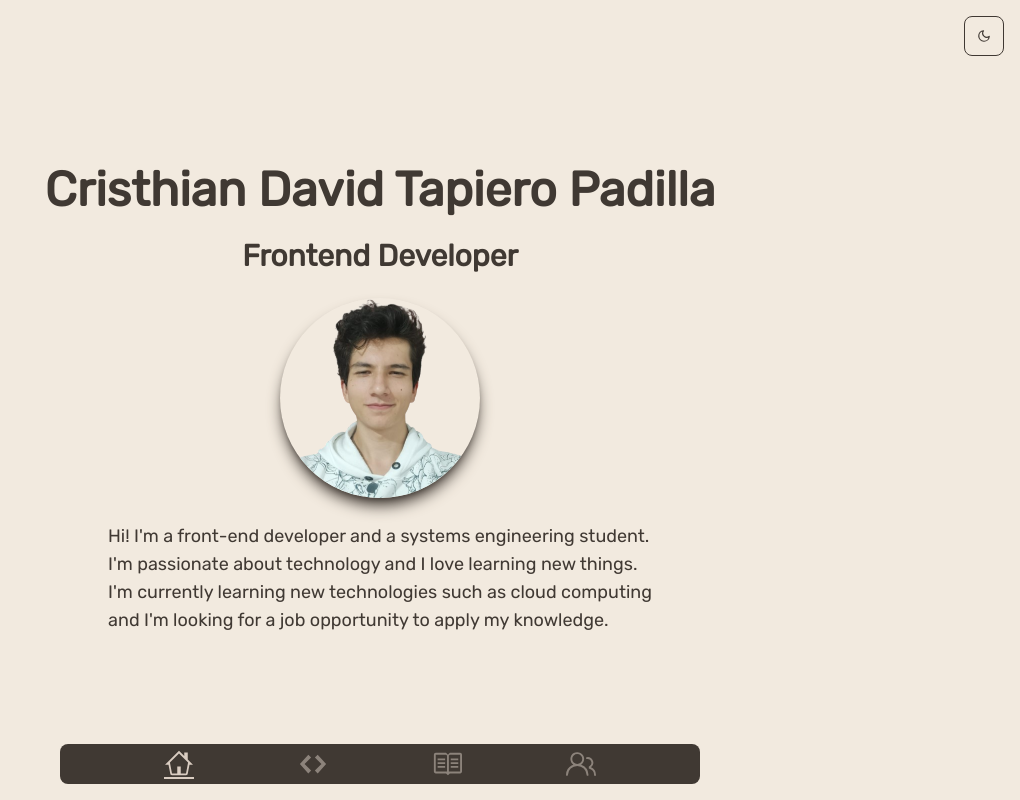
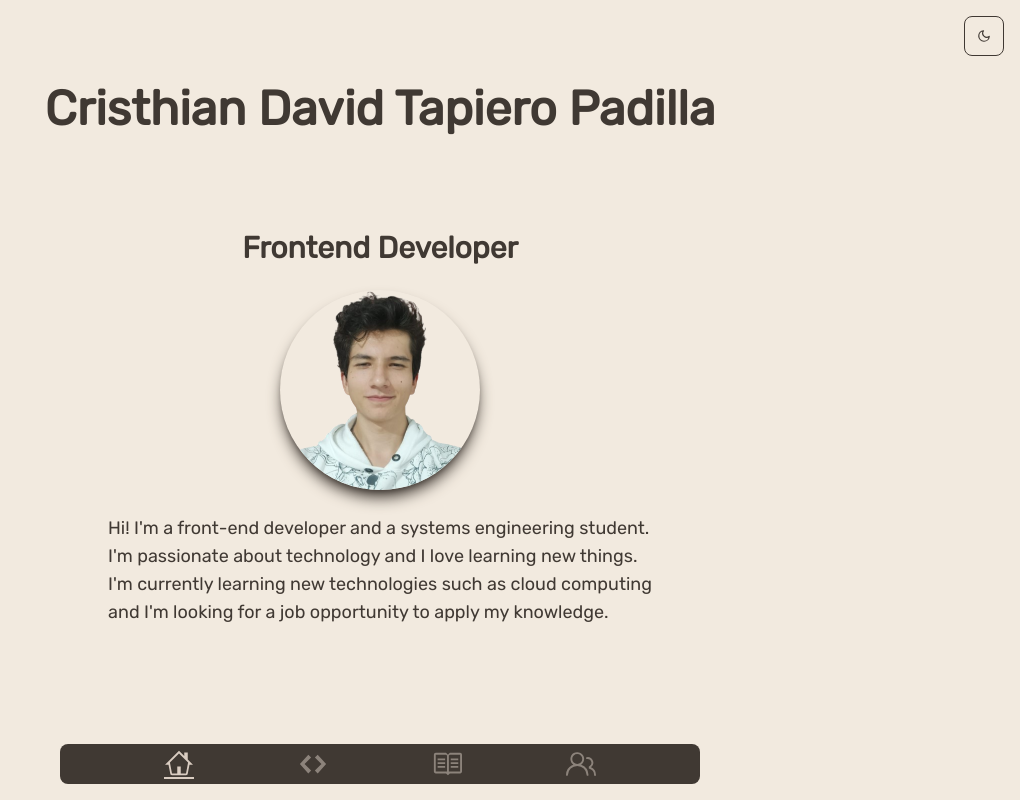
Before and after one commit to CristhianTapiero/portfolio, a Next.js app: page / in a window 1280 px wide. Shown: the whole page, without its empty margins (260-1280 px from the left). Built offline with nearby package versions, Linux system fonts and the light colour scheme.

Commit message:
Adding animations, new features to the menu and the contact page. New dependency Framer Motion

```diff
--- a/package.json
+++ b/package.json
@@ -9,6 +9,7 @@
     "lint": "next lint"
   },
   "dependencies": {
+    "framer-motion": "^10.17.0",
     "next": "14.0.3",
     "react": "^18",
     "react-dom": "^18",
--- a/src/app/contact/page.tsx
+++ b/src/app/contact/page.tsx
@@ -1,8 +1,36 @@
+'use client'
+import {motion, AnimatePresence} from "framer-motion"
+import { ContactCard } from "@/components/contact_card"
+import { FaGithub, FaInstagram, FaWhatsapp } from "react-icons/fa"
+import { FaXTwitter } from "react-icons/fa6";
+import { MdOutlineEmail } from "react-icons/md";
 const Contact = () =>{
+    const container = {
+        hidden: { opacity: 0, scale: 0, y: -1 },
+        visible: {
+            y: 0,
+            opacity: 1,
+            scale: 1,
+            transition: {
+                delayChildren: .3,
+                staggerChildren: .2
+            }
+        }
+    }
     return(
-        <div className="flex flex-col justify-center items-center gap-5 w-full h-[calc(100%-7rem)] relative top-[3.5rem]">
-            <h1 className="text-5xl font-semibold">Contact me</h1>
-        </div>
+        <AnimatePresence>
+            <motion.div variants={container} initial="hidden" animate="visible" className="flex flex-col justify-center items-center gap-5 w-full h-[calc(100%-7rem)] relative top-[3.5rem]">
+                <h1 className="text-5xl font-semibold">Contact me</h1>
+                <div className="grid grid-cols-2 grid-flow-row gap-x-10 gap-y-6 max-sm:grid-cols-1 p-16 border-2 border-brand-500 rounded-xl dark:border-brand-300">
+                    <ContactCard icon={<FaInstagram className="text-3xl" />} name="@tapieropadilla" url="https://www.instagram.com/tapieropadilla/"/>
+                    <ContactCard icon={<FaXTwitter className="text-3xl" />} name="@tapiero_padilla" url="https://twitter.com/tapiero_padilla"/>
+                    <ContactCard icon={<FaWhatsapp className="text-3xl" />} name="+57 3153884361" url="https://api.whatsapp.com/send?phone=3153884361"/>
+                    <ContactCard icon={<FaGithub className="text-3xl" />} name="Cristhian-Tapiero" url="https://github.com/Cristhian-Tapiero"/>
+                    <ContactCard icon={<FaGithub className="text-3xl" />} name="CristhianTapiero" url="https://github.com/CristhianTapiero"/>
+                    <ContactCard icon={<MdOutlineEmail className="text-3xl"/>} name="cristapi56@gmail.com" url="https://mail.google.com/mail/?view=cm&fs=1&to=cristapi56@gmail.com"/>
+                </div>
+            </motion.div>
+        </AnimatePresence>
     )
 }
 export default Contact
--- a/src/app/page.tsx
+++ b/src/app/page.tsx
@@ -1,10 +1,31 @@
-import { Carrousel } from "@/components/carrousel"
+'use client'
+import {motion, AnimatePresence} from "framer-motion"
 import { Intro } from "@/components/intro"
 const App = () => {
+    const container = {
+        hidden: { opacity: 0, scale: 0, y: -1 },
+        visible: {
+            y: 0,
+            opacity: 1,
+            scale: 1,
+            transition: {
+                delayChildren: .3,
+                staggerChildren: .2
+            }
+        }
+    }
     return (
-        <div className="flex flex-col justify-center items-center gap-5 w-full h-[calc(100%-7rem)] relative top-[3.5rem]">
-            <Intro/>
-        </div>
+        <AnimatePresence>
+            <motion.div
+            className="flex flex-col justify-center items-center gap-2 w-full h-[calc(100%-7rem)] relative top-[3.5rem]"
+            variants={container}
+            initial="hidden"
+            animate="visible"
+            >
+                <h1 className="text-5xl font-semibold text-center">Cristhian David Tapiero Padilla</h1>
+                <Intro/>
+            </motion.div>
+        </AnimatePresence>
     )
 }
 export default App
--- a/src/app/skills/page.tsx
+++ b/src/app/skills/page.tsx
@@ -1,8 +1,30 @@
+'use client'
+import {motion, AnimatePresence} from "framer-motion"
+import { Carrousel, LeftCard, RightCard } from "@/components/carrousel"
 const Skills = () =>{
+    const container = {
+        hidden: { opacity: 0, scale: 0 },
+        visible: {
+            opacity: 1,
+            scale: 1,
+            transition: {
+                delayChildren: .3,
+                staggerChildren: .2
+            }
+        }
+    }
     return(
-        <div className="flex flex-col justify-center items-center gap-5 w-full h-[calc(100%-7rem)] relative top-[3.5rem]">
-            <h1 className="text-5xl font-semibold">My skills</h1>
-        </div>
+        <AnimatePresence>
+            <motion.div variants={container} initial="hidden" animate="visible" className="flex flex-col justify-center items-center gap-5 w-full h-[calc(100%-7rem)] relative top-[3.5rem]">
+                <h1 className="text-5xl font-semibold">My skills</h1>
+                <p className="text-lg max-sm:w-10/12 w-3/6">My skill set is mainly based in JavaScript for web development, front end languajes and Java / Python for backend</p>
+                <Carrousel />
+                <LeftCard title="SCRUM" description="I know agile methodologies, but mainly in scrum."/>
+                <RightCard title="Self Learning" description="I have enough discipline and self-control to learn on my own and quickly."/>
+                <LeftCard title="SQL & NoSQL" description="I have knowledge of databases. Sufficient to make efficient and well-structured queries."/>
+
+            </motion.div>
+        </AnimatePresence>
     )
 }
 export default Skills
--- a/src/components/carrousel.tsx
+++ b/src/components/carrousel.tsx
@@ -1,11 +1,11 @@
+'use client'
 import { FaGitAlt, FaGithub, FaJava, FaReact, FaVuejs, FaNodeJs, FaNpm } from "react-icons/fa";
 import { SiJavascript, SiTypescript, SiNextdotjs, SiTailwindcss, SiChakraui, SiFirebase, SiMysql, SiAstro, SiSvelte } from "react-icons/si";
-
-
+import { motion } from "framer-motion";
 
 export const Carrousel = () => {
     return (
-        <div className="max-md:w-4/6 md:w-3/6 whitespace-nowrap overflow-hidden flex flex-col gap-y-8 py-4 relative dark:before:absolute dark:before:z-20 dark:before:bg-[linear-gradient(to_left,transparent,#403933)] dark:before:top-0 dark:before:left-0 dark:before:w-64 dark:before:h-full dark:after:absolute dark:after:w-64 dark:after:h-full dark:after:bg-[linear-gradient(to_right,transparent,#403933)] dark:after:right-0 dark:after:top-0 before:absolute before:top-0 before:left-0 before:w-64 before:h-full before:bg-[linear-gradient(to_left,transparent,#F2EADF)] after:absolute after:top-0 after:right-0 after:w-64 after:h-full after:bg-[linear-gradient(to_right,transparent,#F2EADF)] before:z-10 after:z-10">
+        <motion.div className="max-sm:w-11/12 max-md:w-4/6 md:w-3/6 whitespace-nowrap overflow-hidden flex flex-col gap-y-8 py-4 relative dark:before:absolute dark:before:z-20 dark:before:bg-[linear-gradient(to_left,transparent,#403933)] dark:before:top-0 dark:before:left-0 dark:before:w-64 max-sm:dark:before:w-32 max-sm:dark:after:w-32 max-sm:before:w-32 max-sm:after:w-32 dark:before:h-full dark:after:absolute dark:after:w-64 dark:after:h-full dark:after:bg-[linear-gradient(to_right,transparent,#403933)] dark:after:right-0 dark:after:top-0 before:absolute before:top-0 before:left-0 before:w-64 before:h-full before:bg-[linear-gradient(to_left,transparent,#F2EADF)] after:absolute after:top-0 after:right-0 after:w-64 after:h-full after:bg-[linear-gradient(to_right,transparent,#F2EADF)] before:z-10 after:z-10">
             <div className="flex animate-slide2 w-screen max-sm:gap-2 justify-end">
                 <div className="flex text-6xl justify-around min-w-full max-sm:gap-2">
                     <FaGitAlt/>
@@ -50,6 +50,48 @@ export const Carrousel = () => {
                     <SiAstro />
                 </div>
             </div>
-        </div>
+        </motion.div>
     )
 }
+export const LeftCard = ({title, description} : {title : string, description : string}) =>{
+    const lateralEntrace = {
+        hidden: { x: -1000 },
+        visible: {
+            x: 0,
+            transition: {
+                delayChildren: .3,
+                staggerChildren: .2,
+                type: "spring",
+                stiffness: 260,
+                damping: 20
+            }
+        }
+    }
+    return(
+        <motion.div variants={lateralEntrace} className="flex max-md:w-4/6 max-sm:w-10/12 w-3/6 gap-6 items-center">
+            <h1 className="text-3xl font-semibold">{title}</h1>
+            <p className="text-lg">{description}</p>
+        </motion.div>
+    )
+}
+export const RightCard = ({title, description} : {title : string, description : string}) =>{
+    const lateralEntrace = {
+        hidden: { x: 1000 },
+        visible: {
+            x: 0,
+            transition: {
+                delayChildren: .3,
+                staggerChildren: .2,
+                type: "spring",
+                stiffness: 260,
+                damping: 20
+            }
+        }
+    }
+    return(
+        <motion.div variants={lateralEntrace} className="flex max-md:w-4/6 w-3/6 max-sm:w-10/12 gap-6 items-center flex-row-reverse">
+            <h1 className="text-3xl font-semibold">{title}</h1>
+            <p className="text-lg">{description}</p>
+        </motion.div>
+    )
+}
--- /dev/null
+++ b/src/components/contact_card.tsx
@@ -0,0 +1,17 @@
+'use client'
+import {motion} from "framer-motion"
+export const ContactCard = ({icon, name, url} : {icon : React.ReactNode, name : string, url : string}) =>{
+    const child = {
+        hidden: { opacity: 0, y: -1 },
+        visible: {
+            y: 0,
+            opacity: 1,
+        }
+    }
+    return (
+        <motion.a variants={child} href={url} target="_blank" className="flex w-60 items-center p-2 gap-3 rounded-xl justify-around border-2 text-lg text-brand-500 dark:text-brand-200 border-brand-500 dark:border-brand-200 dark:hover:bg-opacity-10 hover:bg-opacity-10 hover:bg-brand-400 dark:hover:bg-brand-200 transition-all">
+            {icon}
+            <h3>{name}</h3>
+        </motion.a>
+    )
+}
--- a/src/components/intro.tsx
+++ b/src/components/intro.tsx
@@ -1,15 +1,48 @@
+'use client'
+import {motion, AnimatePresence} from "framer-motion"
 import Image from "next/image"
 export const Intro = () =>{
+    const child = {
+        hidden: { opacity: 0, scale: 0, y: -1 },
+        visible: {
+            y: 0,
+            opacity: 1,
+            scale: 1,
+            transition: {
+                delayChildren: 0.5,
+                staggerChildren: 0.2
+            }
+        }
+    }
+    const imgAnimation = {
+        hidden: { opacity: 0, scale: 0 },
+        visible: {
+            opacity: 1,
+            scale: 1,
+            transition: {
+                delayChildren: .6,
+                staggerChildren: 0.5
+            }
+        }
+    }
     return(
-        <div className="flex w-5/6 h-5/6 max-sm:w-9/12 flex-col justify-center items-center gap-y-6 py-4">
-            <h1 className="text-5xl font-semibold text-center">Cristhian David Tapiero Padilla</h1>
+        <AnimatePresence>
+            <motion.div
+            className="flex w-5/6 h-5/6 max-sm:w-9/12 flex-col justify-center items-center gap-y-6 py-4"
+            variants={child}
+            >
                 <h2 className="text-3xl font-semibold text-center">Frontend Developer</h2>
-            <Image  src="/profile.png" alt="Profile pic" height={200} width={200} className="rounded-full shadow-lg shadow-brand-500 dark:shadow-brand-300"/>
+                <motion.div
+                variants={imgAnimation}
+                >
+                    <Image  priority src="/profile.png" alt="Profile pic" height={200} width={200} className="rounded-full shadow-lg shadow-brand-500 dark:shadow-brand-300"/>
+                </motion.div>
                 <p className="text-lg text-left">Hi! I&apos;m a front-end developer and a systems engineering student. <br/>
                 I&apos;m passionate about technology and I love learning new things. <br/>
                 I&apos;m currently learning new technologies such as cloud computing <br/>
                 and I&apos;m looking for a job opportunity to apply my knowledge.
                 </p>
-        </div>
+            </motion.div>
+        </AnimatePresence>
     )
 }
--- a/src/components/menu.tsx
+++ b/src/components/menu.tsx
@@ -1,15 +1,29 @@
 'use client'
+import {motion, AnimatePresence} from "framer-motion"
 import { GoHome, GoCode, GoPeople, GoBook } from "react-icons/go";
 import { usePathname, useRouter } from "next/navigation";
 export const Menu = () =>{
     const path = usePathname()
     const router = useRouter()
+    const animationvariants = {
+        hidden: { scale: 0 },
+        visible: {
+            scale: 1,
+            transition: {
+                type: "spring",
+                stiffness: 260,
+                damping: 20
+            }
+        }
+    }
     return(
-        <div className="w-3/6 max-sm:w-11/12 self-center h-10 bg-brand-500 dark:bg-brand-100 rounded-lg fixed bottom-4 z-50 text-3xl flex justify-evenly font-semibold items-center">
-            <GoHome className={`hover:text-brand-100 hover:cursor-pointer hover:-translate-y-[2px] transition-transform ${path == '/' ? 'text-brand-200 dark:text-brand-500 border-b-2 border-brand-200 dark:border-brand-500' : 'text-brand-300 dark:text-brand-300'}`} onClick={() => {router.push('/')}}/>
-            <GoCode className={`hover:text-brand-100 hover:cursor-pointer  hover:-translate-y-[2px] transition-transform ${path == '/skills' ? 'text-brand-200 dark:text-brand-500 border-b-2 border-brand-200 dark:border-brand-500' : 'text-brand-300 dark:text-brand-300'}`} onClick={() => {router.push('/skills')}}/>
-            <GoBook className={`hover:text-brand-100 hover:cursor-pointer hover:-translate-y-[2px] transition-transform ${path == '/projects' ? 'text-brand-200 dark:text-brand-500 border-b-2 border-brand-200 dark:border-brand-500' : 'text-brand-300 dark:text-brand-300'}`} onClick={() => {router.push('/projects')}}/>
-            <GoPeople className={`hover:text-brand-100 hover:cursor-pointer hover:-translate-y-[2px] transition-transform ${path == '/contact' ? 'text-brand-200 dark:text-brand-500 border-b-2 border-brand-200 dark:border-brand-500' : 'text-brand-300 dark:text-brand-300'}`} onClick={() => {router.push('/contact')}}/>
-        </div>
+        <AnimatePresence>
+            <motion.div variants={animationvariants} initial="hidden" animate="visible" className="w-3/6 max-sm:w-11/12 max-lg:w-8/12 self-center h-10 bg-brand-500 dark:bg-brand-100 rounded-lg fixed bottom-4 z-50 text-3xl flex justify-evenly font-semibold items-center">
+                <GoHome className={`hover:text-brand-100 hover:cursor-pointer hover:-translate-y-[2px] hover:border-b-2 dark:hover:border-brand-500 border-brand-200 transition-transform ${path == '/' ? 'text-brand-200 dark:text-brand-500 border-b-2 border-brand-200 dark:border-brand-500' : 'text-brand-300 dark:text-brand-300'}`} onClick={() => {router.push('/')}}/>
+                <GoCode className={`hover:text-brand-100 hover:cursor-pointer  hover:-translate-y-[2px] hover:border-b-2 dark:hover:border-brand-500 border-brand-200 transition-transform ${path == '/skills' ? 'text-brand-200 dark:text-brand-500 border-b-2 border-brand-200 dark:border-brand-500' : 'text-brand-300 dark:text-brand-300'}`} onClick={() => {router.push('/skills')}}/>
+                <GoBook className={`hover:text-brand-100 hover:cursor-pointer hover:-translate-y-[2px] hover:border-b-2 dark:hover:border-brand-500 border-brand-200 transition-transform ${path == '/projects' ? 'text-brand-200 dark:text-brand-500 border-b-2 border-brand-200 dark:border-brand-500' : 'text-brand-300 dark:text-brand-300'}`} onClick={() => {router.push('/projects')}}/>
+                <GoPeople className={`hover:text-brand-100 hover:cursor-pointer hover:-translate-y-[2px] hover:border-b-2 dark:hover:border-brand-500 border-brand-200 transition-transform ${path == '/contact' ? 'text-brand-200 dark:text-brand-500 border-b-2 border-brand-200 dark:border-brand-500' : 'text-brand-300 dark:text-brand-300'}`} onClick={() => {router.push('/contact')}}/>
+            </motion.div>
+        </AnimatePresence>
     )
 }
--- a/src/components/toggler.tsx
+++ b/src/components/toggler.tsx
@@ -1,4 +1,5 @@
 'use client'
+import {motion, AnimatePresence} from "framer-motion"
 import { useEffect, useState } from 'react';
 import { FiMoon, FiSun } from "react-icons/fi";
 
@@ -19,12 +20,25 @@ export const Toggler = () => {
             localStorage.setItem('theme', 'light');
         }
     },[darkMode])
+    const animationvariants = {
+        hidden: { scale: 0 },
+        visible: {
+            scale: 1,
+            transition: {
+                type: "spring",
+                stiffness: 260,
+                damping: 20
+            }
+        }
+    }
     return (
-        <button className='z-50 w-10 h-10 flex justify-center items-center fixed right-4 top-4 border border-brand-500 text-brand-500 dark:text-brand-100 dark:border-brand-100 p-3 font-semibold text-6xl rounded-lg dark:hover:bg-brand-200 dark:hover:bg-opacity-10 hover:bg-brand-400 hover:bg-opacity-10 transition-colors'>
-            {darkMode ?
-            <FiSun className="h-full w-full" onClick={() => setDarkMode(false)} />
-            :
-            <FiMoon className="h-full w-full" onClick={() => setDarkMode(true)} />}
-        </button>
+        <AnimatePresence>
+            <motion.button variants={animationvariants} initial="hidden" animate="visible" className='z-50 w-10 h-10 flex justify-center items-center fixed right-4 top-4 border border-brand-500 text-brand-500 dark:text-brand-100 dark:border-brand-100 p-3 font-semibold text-6xl rounded-lg dark:hover:bg-brand-200 dark:hover:bg-opacity-10 hover:bg-brand-400 hover:bg-opacity-10 transition-colors'>
+                {darkMode ?
+                <FiSun className="h-full w-full" onClick={() => setDarkMode(false)} />
+                :
+                <FiMoon className="h-full w-full" onClick={() => setDarkMode(true)} />}
+            </motion.button>
+        </AnimatePresence>
     );
 }
```
Also changed, not shown: 1 other file (tests, documents, lock files or other folders). Lines whose indentation alone changed are shown as unchanged.
